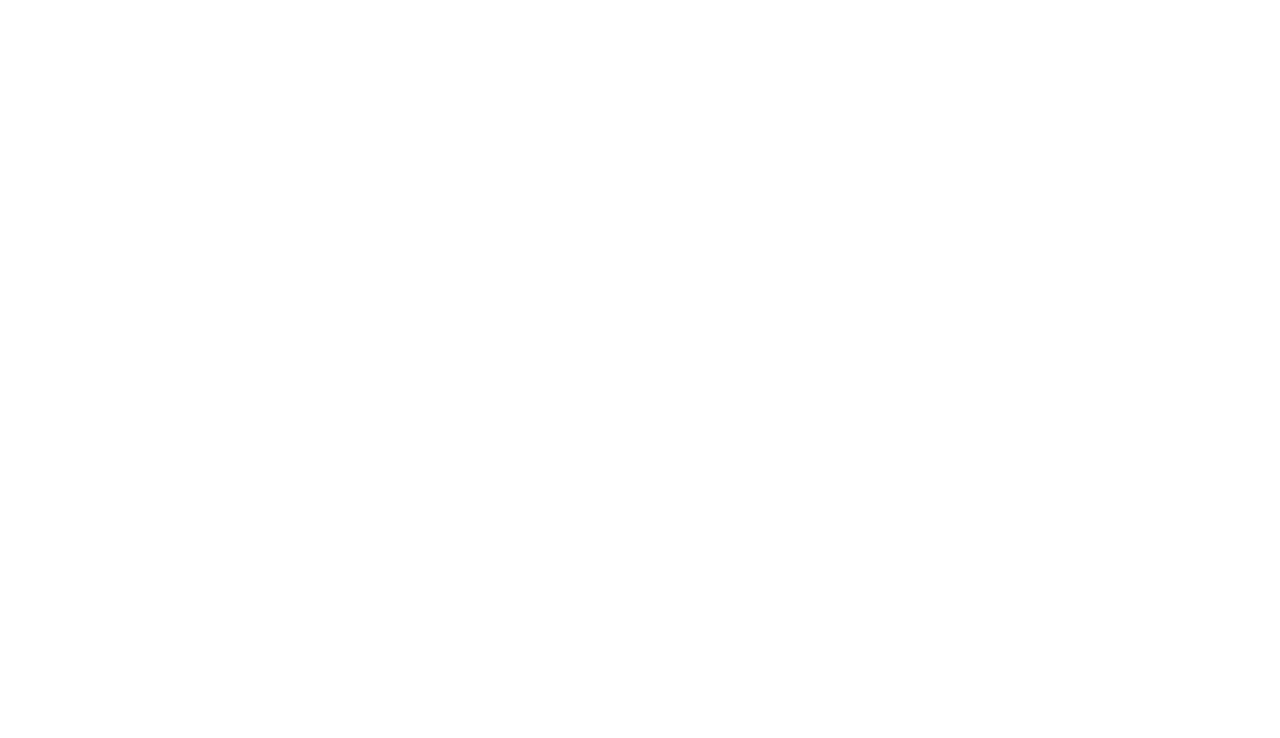
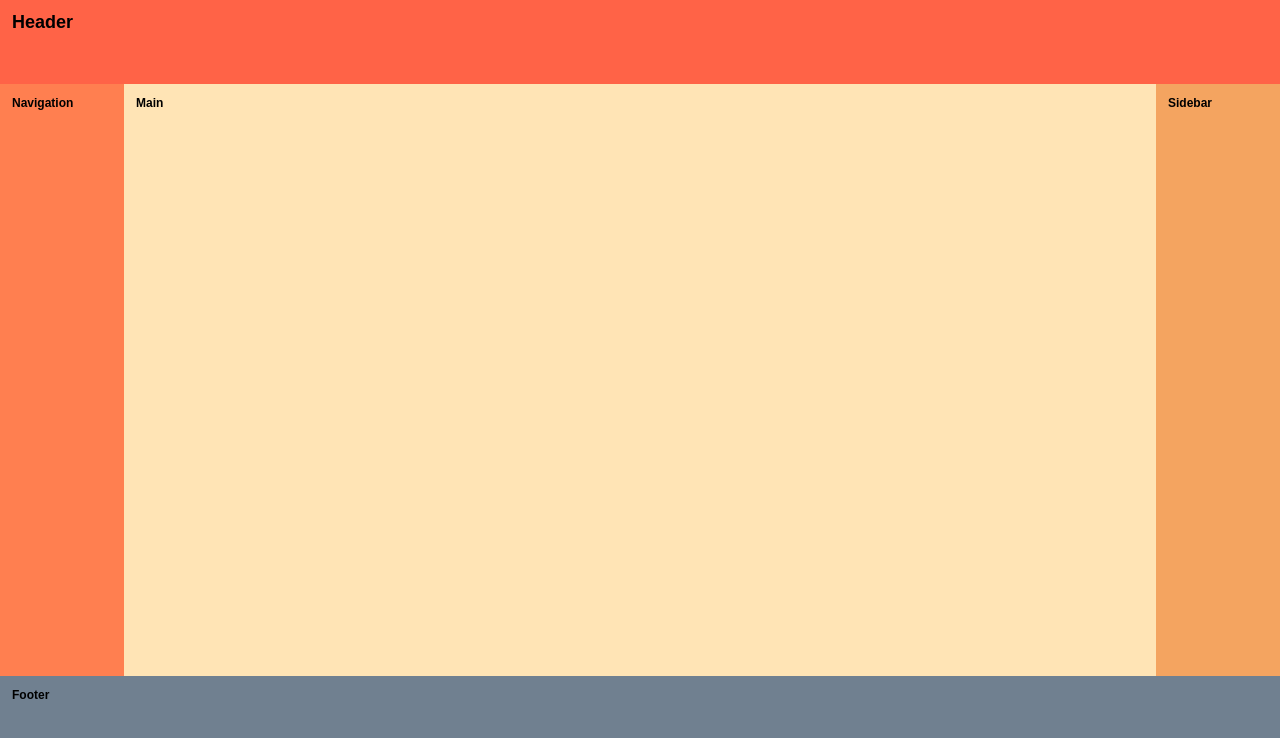
Before and after one commit to JiayingYu152/FrontendProjects, a React (Create React App) app in the folder react-practice/: page /css-adjustment in a window 1280 px wide. Before the commit this address had no page. Shown: the top 738 px of the page. Built offline with nearby package versions, Linux system fonts and the light colour scheme.

Commit message:
feat: Add CSS Adjustment component for layout styling

```diff
--- a/react-practice/src/App.js
+++ b/react-practice/src/App.js
@@ -5,6 +5,7 @@ import ContactForm from "./practice/ContactForm";
 import FoldingDivItem from "./practice/FoldingDivItem";
 import FlightBooker from "./practice/FlightBooker";
 import GenerateTable from "./practice/GenerateTable";
+import CssAdjustment from "./practice/CssAdjustment";
 
 function Home() {
   return (
@@ -91,11 +92,57 @@ function Home() {
           <ul>
             <li>如何生成一个table，并且css调整table的样式</li>
             <li>useState: 改变rows和columns数值，以及tableData的生成</li>
-            <li>对 Map 的映射与使用, 包括如何生成这个table 以及在table上数字的排列</li>
+            <li>
+              对 Map 的映射与使用, 包括如何生成这个table 以及在table上数字的排列
+            </li>
             <li>
               易漏点： 对于onChange 需要加上 Number() function 开转化数字的生成
             </li>
             <li>难点/算法：蛇形遍历2d array</li>
+          </ul>
+        </p>
+
+        <li>
+          <Link to="/css-Adjustment" className="li-title">
+            CSS Adjustment
+          </Link>
+        </li>
+        <p className="important-paragraph">
+          <a href="https://www.greatfrontend.com/questions/user-interface/holy-grail">
+            Link
+          </a>
+          <h3>考点/内容点:</h3>
+          <ul>
+            <li>css 布局</li>
+            <li>对display: flex 的应用</li>
+          </ul>
+          <h4>补充学习:</h4>
+          <ul>
+            <li>
+              {" "}
+              <code>#root</code> 是一个常见的命名约定，用于 React 应用的根 DOM
+              元素。在 React 应用中，通常在 HTML 文件中会有一个带有{" "}
+              <code>id="root"</code> 的 div 元素, React
+              组件树会挂载到这个元素上。
+            </li>
+            <li>
+              <strong>
+                <code>min-height: 100vh</code> 和 <code>height: 100vh</code>{" "}
+                的区别
+              </strong>
+              :
+              <ul>
+                <li>
+                  <code>height: 100vh</code> 设置元素的高度为视口高度的
+                  100%。无论内容多少，元素的高度都会是视口高度。
+                </li>
+                <li>
+                  {" "}
+                  <code>min-height: 100vh</code> 设置元素的最小高度为视口高度的
+                  100%。如果内容不足，它的高度是视口高度；如果内容超过视口高度，元素的高度会根据内容增加。
+                </li>
+              </ul>
+            </li>
           </ul>
         </p>
       </ul>
@@ -112,6 +159,7 @@ function App() {
         <Route path="accordion" element={<FoldingDivItem />} />
         <Route path="/flight-booker" element={<FlightBooker />} />
         <Route path="/generate-table" element={<GenerateTable />} />
+        <Route path="/css-adjustment" element={<CssAdjustment />} />
       </Routes>
     </Router>
   );
--- /dev/null
+++ b/react-practice/src/practice/CssAdjustment.jsx
@@ -0,0 +1,37 @@
+import "./cssAdjustment.css";
+
+const CssAdjustment = () => {
+  return (
+    // 其实className大可不必这么麻烦，只是因为这是React Pratice的一部分，所以才这么写
+    <div className="css-adj-page-main-page">
+      <h2 className="css-adj-page-header">Header</h2>
+      <div className="css-adj-page-main-content-container">
+        <div className="css-adj-page-nav">Navigation</div>
+        <div className="css-adj-page-main">Main</div>
+        <div className="css-adj-page-sidebar">Sidebar</div>
+      </div>
+      <div className="css-adj-page-footer">Footer</div>
+    </div>
+  );
+};
+
+export default CssAdjustment;
+
+/*
+在GreatFrontEnd 中，是这么写的：
+import './styles.css';
+
+export default function App() {
+  return (
+    <>
+      <header>Header</header>
+      <div className="main-content-container">
+        <nav>Navigation</nav>
+        <main>Main</main>
+        <aside>Sidebar</aside>
+      </div>
+      <footer>Footer</footer>
+    </>
+  );
+}
+*/
--- /dev/null
+++ b/react-practice/src/practice/cssAdjustment.css
@@ -0,0 +1,82 @@
+/*
+//在GreatFrontEnd 中，还需要写：
+body {
+  font-family: sans-serif;
+  font-size: 12px;
+  font-weight: bold;
+  margin: 0;
+  min-height: 100vh;;
+}
+
+#root {
+  display: flex;
+  flex-direction: column;
+  min-height: 100vh;
+}
+
+* {
+  box-sizing: border-box;
+}
+*/
+
+.css-adj-page-main-page {
+  font-family: sans-serif;
+  font-size: 12px;
+  font-weight: bold;
+  margin: 0;
+  min-height: 100vh;
+  display: flex;
+  flex-direction: column;
+  box-sizing: border-box;
+}
+
+.css-adj-page-header {
+  /*在GreatFrontEnd 中，是 header*/
+  background-color: tomato;
+  height: 60px;
+  margin: 0;
+  padding: 12px;
+}
+
+.css-adj-page-main-content-container {
+  /*在GreatFrontEnd 中，是 .main-content-container*/
+  display: flex;
+  flex-grow: 1;
+  margin: 0;
+  box-sizing: border-box;
+}
+
+.css-adj-page-nav {
+  /*在GreatFrontEnd 中，是 nav*/
+  background-color: coral;
+  width: 100px;
+  flex-shrink: 0;
+  margin: 0;
+  padding: 12px;
+}
+
+.css-adj-page-main {
+  /*在GreatFrontEnd 中，是 main*/
+  background-color: moccasin;
+  flex-grow: 1;
+  margin: 0;
+  padding: 12px;
+  box-sizing: border-box;
+}
+
+.css-adj-page-sidebar {
+  /*在GreatFrontEnd 中，是 aside*/
+  background-color: sandybrown;
+  width: 100px;
+  flex-shrink: 0;
+  margin: 0;
+  padding: 12px;
+}
+
+.css-adj-page-footer {
+  /*在GreatFrontEnd 中，是 footer*/
+  background-color: slategray;
+  height: 100px;
+  margin: 0;
+  padding: 12px;
+}
```
